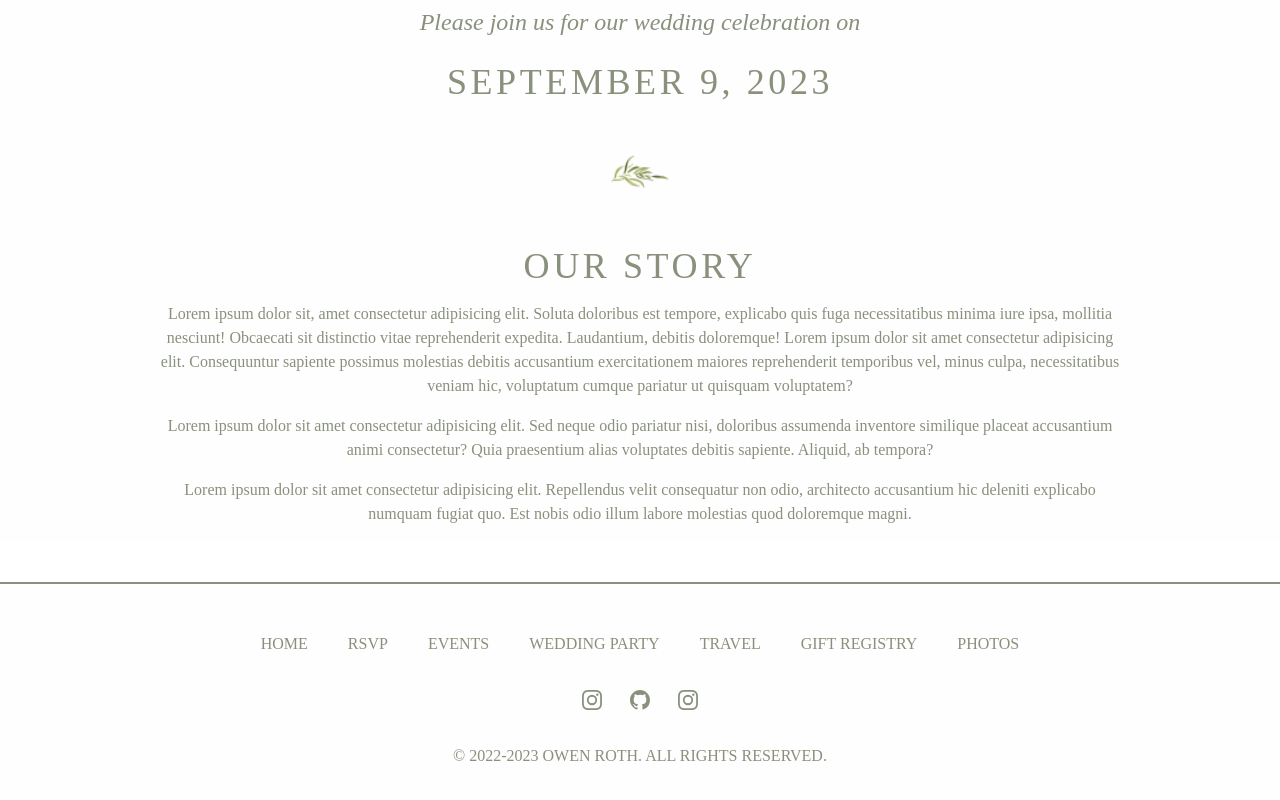
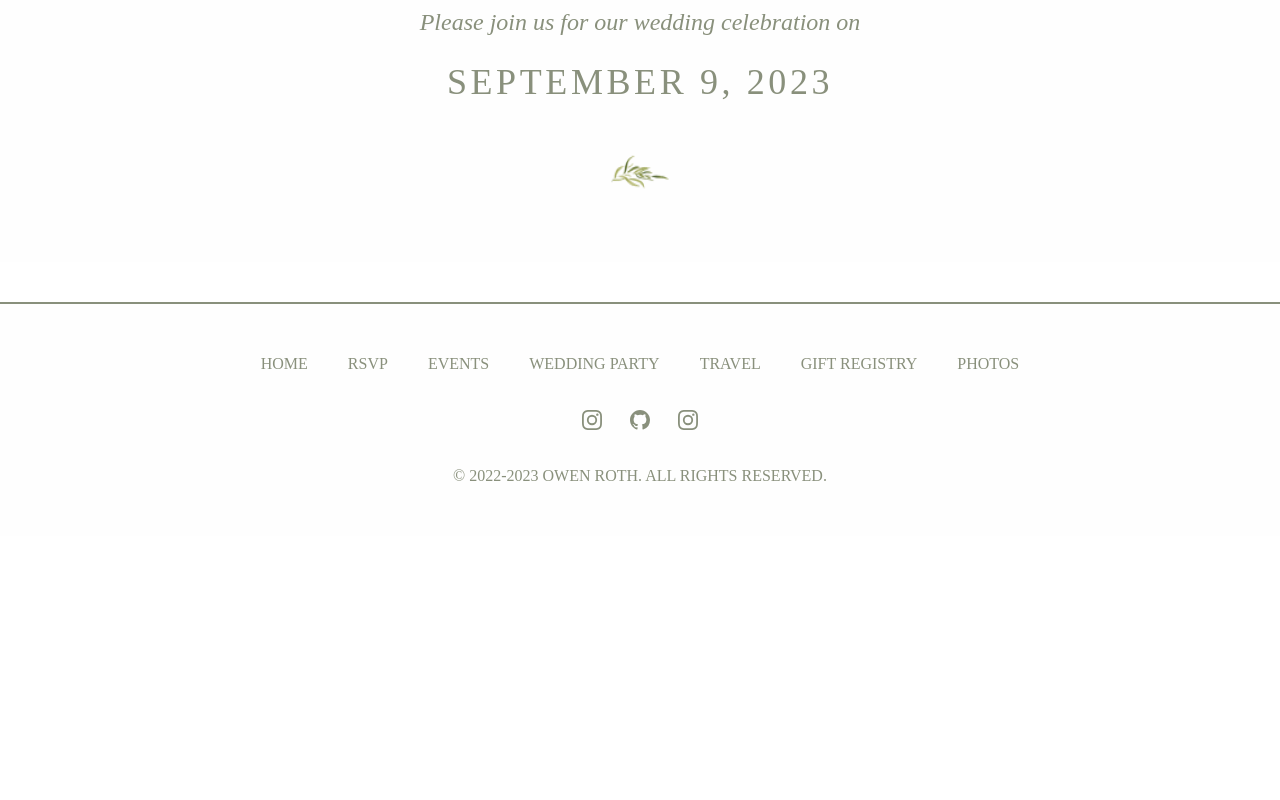
Before and after one commit to oroth8/owensabrina, a Next.js app: page / in a window 1280 px wide. Shown: the part 1056-1856 px from the top of the page. After the commit the page ends 1592 px from the top, so only its background shows below. Built offline with nearby package versions, Linux system fonts and the light colour scheme; a web font is replaced by a local one.

Commit message:
added story and hover effects

```diff
--- a/components/Gallery.tsx
+++ b/components/Gallery.tsx
@@ -65,7 +65,7 @@ const Gallery = () => {
     <>
       <div className="flex flex-wrap -m-1 md:-m-2">
         <div className="flex flex-wrap w-full md:w-1/2">
-          <div className="w-full md:w-1/2 p-1 md:p-2">
+          <div className="w-full md:w-1/2 p-1 md:p-2 transform transition duration-500 hover:scale-110">
             <Image
               src={gallery[0].path}
               alt={gallery[0].alt}
@@ -76,7 +76,7 @@ const Gallery = () => {
               priority
             />
           </div>
-          <div className="w-full md:w-1/2 p-1 md:p-2">
+          <div className="w-full md:w-1/2 p-1 md:p-2 transform transition duration-500 hover:scale-110">
             <Image
               src={gallery[1].path}
               alt={gallery[1].alt}
@@ -87,7 +87,7 @@ const Gallery = () => {
               priority
             />
           </div>
-          <div className="w-full p-1 md:p-2">
+          <div className="w-full p-1 md:p-2 transform transition duration-500 hover:scale-110">
             <Image
               src={gallery[2].path}
               alt={gallery[2].alt}
@@ -100,7 +100,7 @@ const Gallery = () => {
           </div>
         </div>
         <div className="flex flex-wrap w-full md:w-1/2">
-          <div className="w-full p-1 md:p-2">
+          <div className="w-full p-1 md:p-2 transform transition duration-500 hover:scale-110">
             <Image
               src={gallery[3].path}
               alt={gallery[3].alt}
@@ -111,7 +111,7 @@ const Gallery = () => {
               priority
             />
           </div>
-          <div className="w-full md:w-1/2 p-1 md:p-2">
+          <div className="w-full md:w-1/2 p-1 md:p-2 transform transition duration-500 hover:scale-110">
             <Image
               src={gallery[4].path}
               alt={gallery[4].alt}
@@ -122,7 +122,7 @@ const Gallery = () => {
               priority
             />
           </div>
-          <div className="w-full md:w-1/2 p-1 md:p-2">
+          <div className="w-full md:w-1/2 p-1 md:p-2 transform transition duration-500 hover:scale-110">
             <Image
               src={gallery[5].path}
               alt={gallery[5].alt}
@@ -137,7 +137,7 @@ const Gallery = () => {
       </div>
       <div className="flex flex-wrap -m-1 md:-m-2">
         <div className="flex flex-wrap w-full md:w-1/2">
-          <div className="w-full md:w-1/2 p-1 md:p-2">
+          <div className="w-full md:w-1/2 p-1 md:p-2 transform transition duration-500 hover:scale-110">
             <Image
               src={gallery[6].path}
               alt={gallery[6].alt}
@@ -147,7 +147,7 @@ const Gallery = () => {
               layout="responsive"
             />
           </div>
-          <div className="w-full md:w-1/2 p-1 md:p-2">
+          <div className="w-full md:w-1/2 p-1 md:p-2 transform transition duration-500 hover:scale-110">
             <Image
               src={gallery[7].path}
               alt={gallery[7].alt}
@@ -157,7 +157,7 @@ const Gallery = () => {
               layout="responsive"
             />
           </div>
-          <div className="w-full p-1 md:p-2">
+          <div className="w-full p-1 md:p-2 transform transition duration-500 hover:scale-110">
             <Image
               src={gallery[8].path}
               alt={gallery[8].alt}
@@ -169,7 +169,7 @@ const Gallery = () => {
           </div>
         </div>
         <div className="flex flex-wrap w-full md:w-1/2">
-          <div className="w-full p-1 md:p-2">
+          <div className="w-full p-1 md:p-2 transform transition duration-500 hover:scale-110">
             <Image
               src={gallery[9].path}
               alt={gallery[9].alt}
@@ -179,7 +179,7 @@ const Gallery = () => {
               layout="responsive"
             />
           </div>
-          <div className="w-full md:w-1/2 p-1 md:p-2">
+          <div className="w-full md:w-1/2 p-1 md:p-2 transform transition duration-500 hover:scale-110">
             <Image
               src={gallery[10].path}
               alt={gallery[10].alt}
@@ -189,7 +189,7 @@ const Gallery = () => {
               layout="responsive"
             />
           </div>
-          <div className="w-full md:w-1/2 p-1 md:p-2">
+          <div className="w-full md:w-1/2 p-1 md:p-2 transform transition duration-500 hover:scale-110">
             <Image
               src={gallery[11].path}
               alt={gallery[11].alt}
@@ -203,7 +203,7 @@ const Gallery = () => {
       </div>
       <div className="flex flex-wrap -m-1 md:-m-2">
         <div className="flex flex-wrap w-full md:w-1/2">
-          <div className="w-full md:w-1/2 p-1 md:p-2">
+          <div className="w-full md:w-1/2 p-1 md:p-2 transform transition duration-500 hover:scale-110">
             <Image
               src={gallery[12].path}
               alt={gallery[12].alt}
@@ -213,7 +213,7 @@ const Gallery = () => {
               layout="responsive"
             />
           </div>
-          <div className="w-full md:w-1/2 p-1 md:p-2">
+          <div className="w-full md:w-1/2 p-1 md:p-2 transform transition duration-500 hover:scale-110">
             <Image
               src={gallery[13].path}
               alt={gallery[13].alt}
@@ -223,7 +223,7 @@ const Gallery = () => {
               layout="responsive"
             />
           </div>
-          <div className="w-full p-1 md:p-2">
+          <div className="w-full p-1 md:p-2 transform transition duration-500 hover:scale-110">
             <Image
               src={gallery[14].path}
               alt={gallery[14].alt}
@@ -235,7 +235,7 @@ const Gallery = () => {
           </div>
         </div>
         <div className="flex flex-wrap w-full md:w-1/2">
-          <div className="w-full p-1 md:p-2">
+          <div className="w-full p-1 md:p-2 transform transition duration-500 hover:scale-110">
             <Image
               src={gallery[15].path}
               alt={gallery[15].alt}
@@ -245,7 +245,7 @@ const Gallery = () => {
               layout="responsive"
             />
           </div>
-          <div className="w-full md:w-1/2 p-1 md:p-2">
+          <div className="w-full md:w-1/2 p-1 md:p-2 transform transition duration-500 hover:scale-110">
             <Image
               src={gallery[16].path}
               alt={gallery[16].alt}
@@ -255,7 +255,7 @@ const Gallery = () => {
               layout="responsive"
             />
           </div>
-          <div className="w-full md:w-1/2 p-1 md:p-2">
+          <div className="w-full md:w-1/2 p-1 md:p-2 transform transition duration-500 hover:scale-110">
             <Image
               src={gallery[17].path}
               alt={gallery[17].alt}
@@ -269,7 +269,7 @@ const Gallery = () => {
       </div>
       <div className="flex flex-wrap -m-1 md:-m-2">
         <div className="flex flex-wrap w-full md:w-1/2">
-          <div className="w-full md:w-1/2 p-1 md:p-2">
+          <div className="w-full md:w-1/2 p-1 md:p-2 transform transition duration-500 hover:scale-110">
             <Image
               src={gallery[18].path}
               alt={gallery[18].alt}
@@ -279,7 +279,7 @@ const Gallery = () => {
               layout="responsive"
             />
           </div>
-          <div className="w-full md:w-1/2 p-1 md:p-2">
+          <div className="w-full md:w-1/2 p-1 md:p-2 transform transition duration-500 hover:scale-110">
             <Image
               src={gallery[19].path}
               alt={gallery[19].alt}
@@ -289,7 +289,7 @@ const Gallery = () => {
               layout="responsive"
             />
           </div>
-          <div className="w-full p-1 md:p-2">
+          <div className="w-full p-1 md:p-2 transform transition duration-500 hover:scale-110">
             <Image
               src={gallery[20].path}
               alt={gallery[20].alt}
@@ -301,7 +301,7 @@ const Gallery = () => {
           </div>
         </div>
         <div className="flex flex-wrap w-full md:w-1/2">
-          <div className="w-full p-1 md:p-2">
+          <div className="w-full p-1 md:p-2 transform transition duration-500 hover:scale-110">
             <Image
               src={gallery[21].path}
               alt={gallery[21].alt}
@@ -311,7 +311,7 @@ const Gallery = () => {
               layout="responsive"
             />
           </div>
-          <div className="w-full md:w-1/2 p-1 md:p-2">
+          <div className="w-full md:w-1/2 p-1 md:p-2 transform transition duration-500 hover:scale-110">
             <Image
               src={gallery[22].path}
               alt={gallery[22].alt}
@@ -321,7 +321,7 @@ const Gallery = () => {
               layout="responsive"
             />
           </div>
-          <div className="w-full md:w-1/2 p-1 md:p-2">
+          <div className="w-full md:w-1/2 p-1 md:p-2 transform transition duration-500 hover:scale-110">
             <Image
               src={gallery[23].path}
               alt={gallery[23].alt}
--- a/pages/index.tsx
+++ b/pages/index.tsx
@@ -79,39 +79,6 @@ const Page: NextPageWithLayout = () => {
               layout="responsive"
             />
           </div>
-          <section>
-            <div className="text-green-primary text-center">
-              <h3 className="mt-8 text-3xl sm:text-4xl uppercase tracking-widest uppercase">
-                Our Story
-              </h3>
-              <div className="space-y-4 mt-4">
-                <p>
-                  Lorem ipsum dolor sit, amet consectetur adipisicing elit.
-                  Soluta doloribus est tempore, explicabo quis fuga
-                  necessitatibus minima iure ipsa, mollitia nesciunt! Obcaecati
-                  sit distinctio vitae reprehenderit expedita. Laudantium,
-                  debitis doloremque! Lorem ipsum dolor sit amet consectetur
-                  adipisicing elit. Consequuntur sapiente possimus molestias
-                  debitis accusantium exercitationem maiores reprehenderit
-                  temporibus vel, minus culpa, necessitatibus veniam hic,
-                  voluptatum cumque pariatur ut quisquam voluptatem?
-                </p>
-                <p>
-                  Lorem ipsum dolor sit amet consectetur adipisicing elit. Sed
-                  neque odio pariatur nisi, doloribus assumenda inventore
-                  similique placeat accusantium animi consectetur? Quia
-                  praesentium alias voluptates debitis sapiente. Aliquid, ab
-                  tempora?
-                </p>
-                <p>
-                  Lorem ipsum dolor sit amet consectetur adipisicing elit.
-                  Repellendus velit consequatur non odio, architecto accusantium
-                  hic deleniti explicabo numquam fugiat quo. Est nobis odio
-                  illum labore molestias quod doloremque magni.
-                </p>
-              </div>
-            </div>
-          </section>
         </div>
       </div>
     </>
--- a/pages/photos.tsx
+++ b/pages/photos.tsx
@@ -5,17 +5,43 @@ import Nav from "../components/nav/Nav";
 import Empty from "../components/Empty";
 import Tags from "../components/Tags";
 import Gallery from "../components/Gallery";
+import Image from "next/image";
 
 const Page: NextPageWithLayout = () => {
   return (
     <>
       <Tags
-        title={"Registry"}
+        title={"Photos"}
         description={
-          "Registry for Sabrina and Owen's wedding September 9th, 2023"
+          "Photos of Sabrina and Owen's relationship throughout the years and a little background information"
         }
       />
       <Nav />
+      <section className="font-display mx-auto max-w-7xl px-4 sm:px-6 lg:px-8 mb-4 lg:mb-0">
+        <div className="text-green-primary text-center">
+          <h3 className="mt-8 text-3xl sm:text-4xl uppercase tracking-widest uppercase">
+            Our Story
+          </h3>
+          <div className="space-y-4 mt-4">
+            <p>
+              Sabrina and Owen met in 2013 at a New Trier Lacrosse party when
+              Sabrina was a sophomore and Owen was a senior. After only a few
+              months of dating, Owen invited Sabrina to North Carolina for their
+              family&apos;s annual beach week. 9 years later, Owen proposed at
+              the same beach house they stayed for their first getaway!
+            </p>
+          </div>
+        </div>
+        <div className="mx-auto w-16 lg:-mb-20">
+            <Image
+              src="/images/root.png"
+              alt="flowers"
+              height={100}
+              width={100}
+              layout="responsive"
+            />
+          </div>
+      </section>
       <section className="overflow-hidden text-gray-700">
         <div className="container px-5 py-2 mx-auto lg:pt-24 lg:px-32">
           <Gallery />
```
